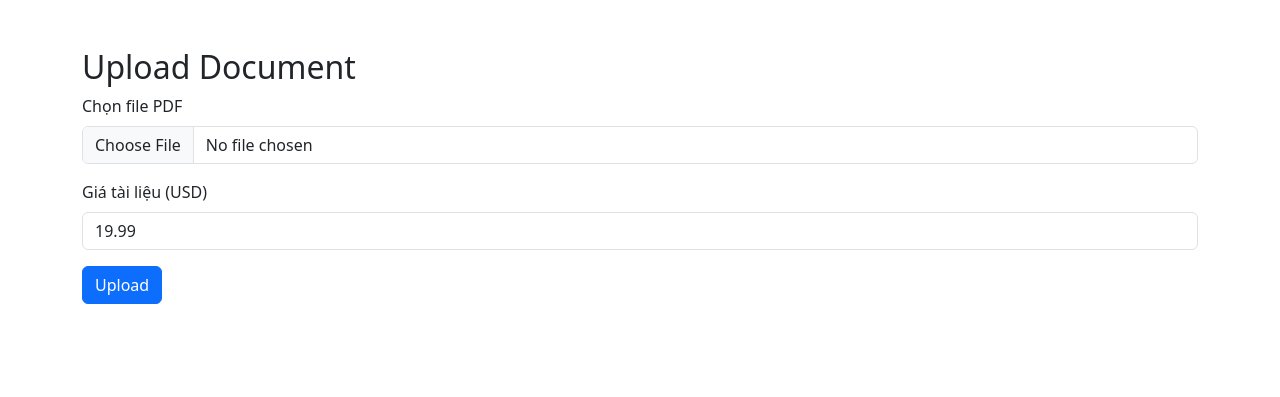
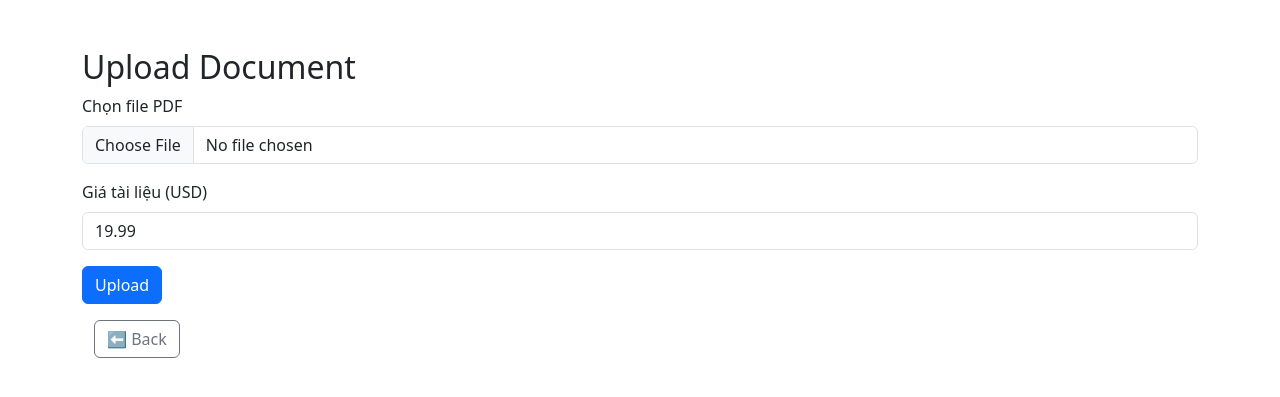
Before and after one commit to Phucsinh238/fastapi-pdf-app, a FastAPI app: page /upload in a window 1280 px wide. Shown: the top 397 px of the page. Run offline with FastAPI, Linux system fonts and the light colour scheme; a user stored in the database is signed in; some libraries are stand-ins or nearby versions.

Commit message:
Update upload.html

```diff
--- a/app/templates/upload.html
+++ b/app/templates/upload.html
@@ -21,6 +21,9 @@
 
     <button type="submit" class="btn btn-primary">Upload</button>
 </form>
-
+<div class="container mt-3">
+        <button class="btn btn-outline-secondary mb-3" onclick="history.back()">⬅ Back</button>
+        {% block content %}{% endblock %}
+    </div>
 </body>
 </html>
```
